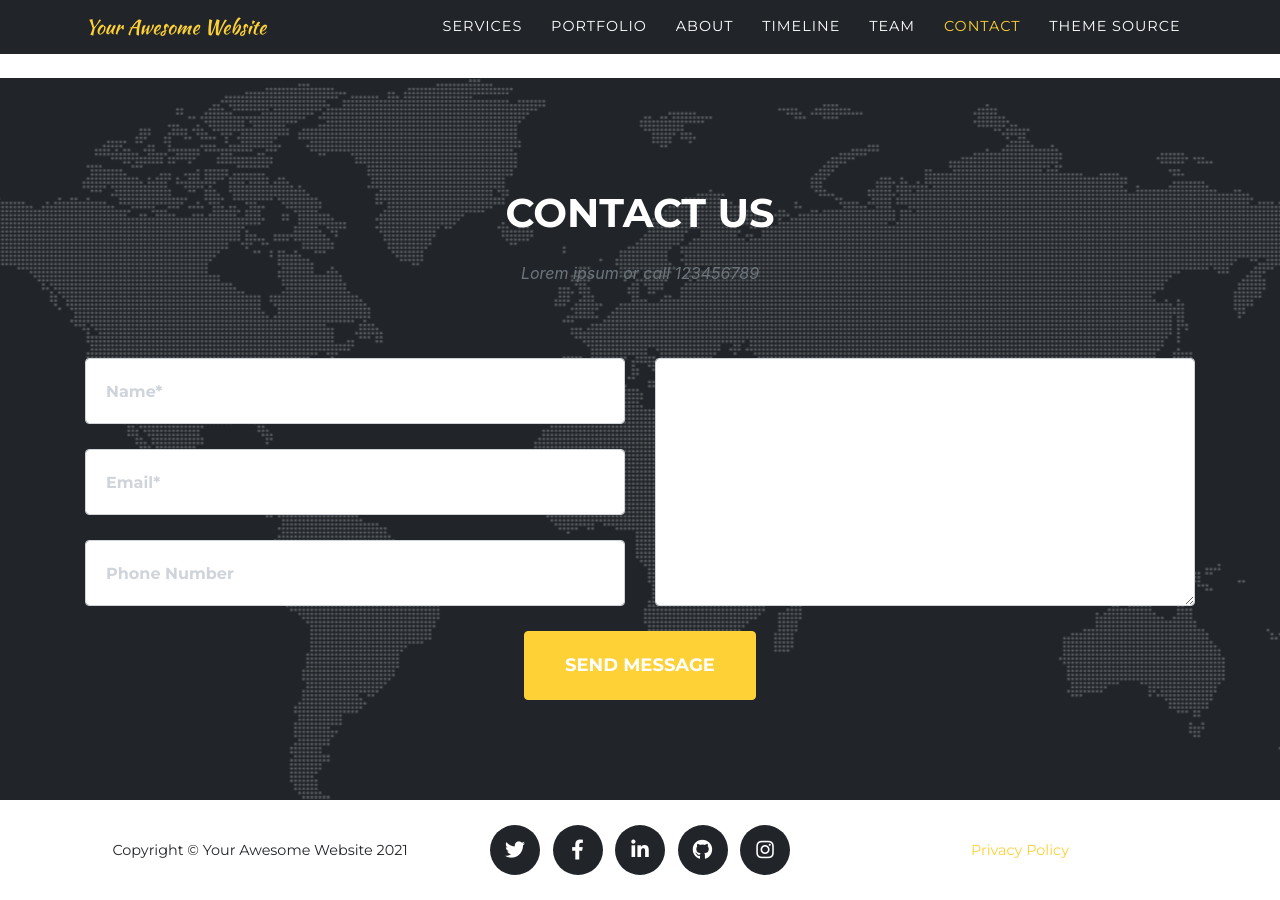
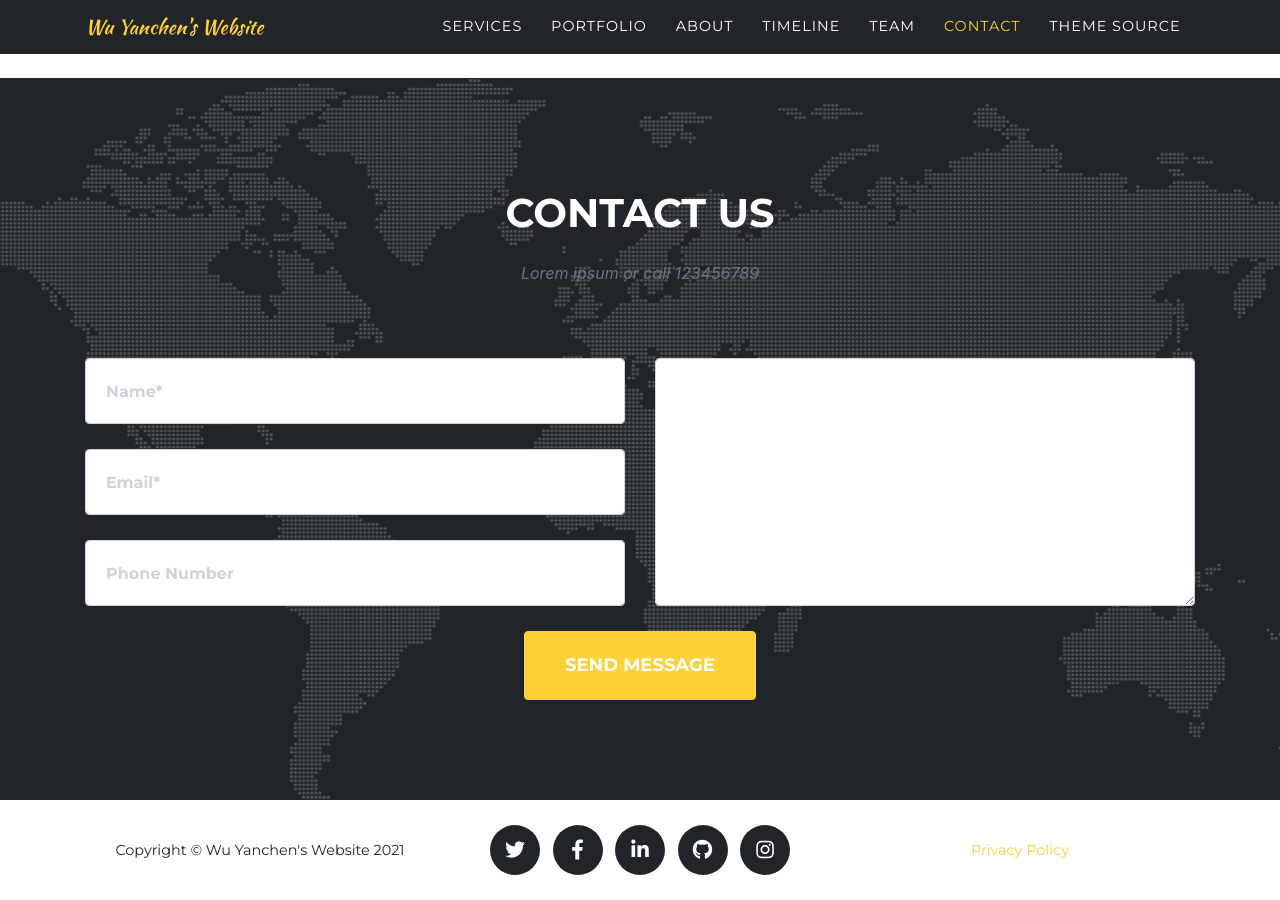
Before and after one commit to wuych96/wuych96.github.io, a Jekyll site: the page built from index.md, in a window 1280 px wide and 900 px high, scrolled down 5690 px. Built offline with Jekyll 4.4.1, drawn with Linux system fonts in a browser that asks for light colours; some web fonts are replaced.

Commit message:
Update _config.yml

```diff
--- a/_config.yml
+++ b/_config.yml
@@ -16,10 +16,10 @@ theme: jekyll-agency
 url    : "" # the base hostname & protocol for your site, e.g. http://example.com
 baseurl: "" # the subpath of your site, e.g. /blog
 
-title      : Your Awesome Website
-email      : your-email@example.com #this is also the email contact forms will go to
-description: "Site description"
-author     : Your Name
+title      : Wu Yanchen's Website
+email      : wuyanchen1996@outlook.com #this is also the email contact forms will go to
+description: "吴彦琛的个人主页"
+author     : Wu Yanchen
 # logo:     #optional, defaults to site title
   # path: assets\img\clients\creative-market.jpg
   # height: 60 #height in px, defaults to 52px
```
